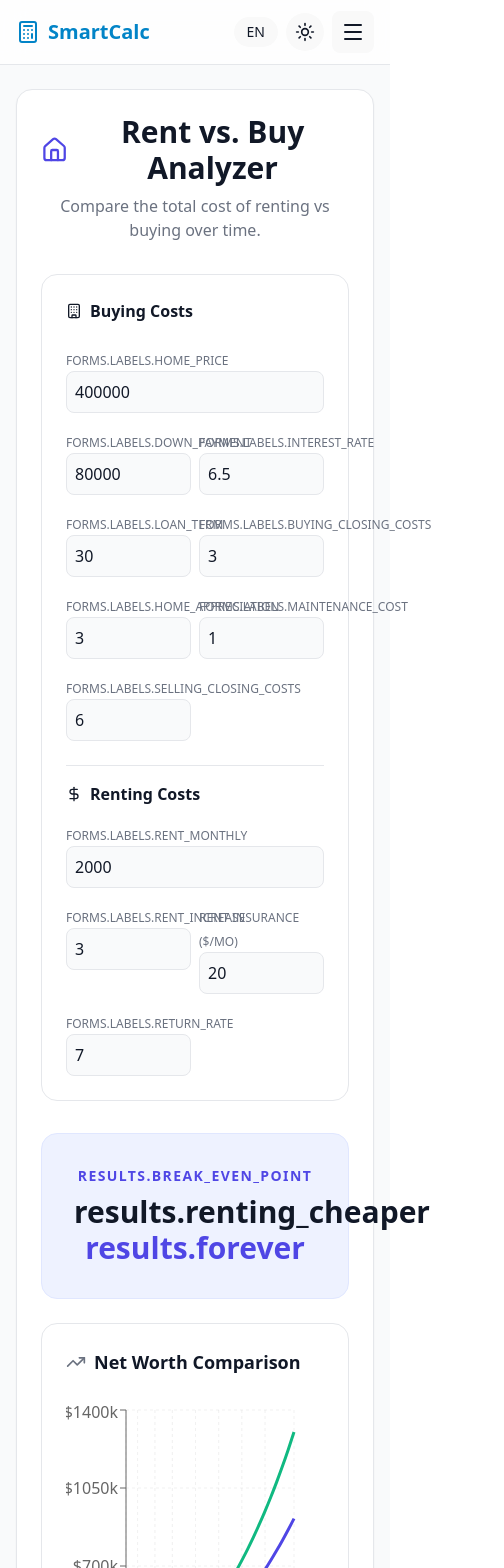
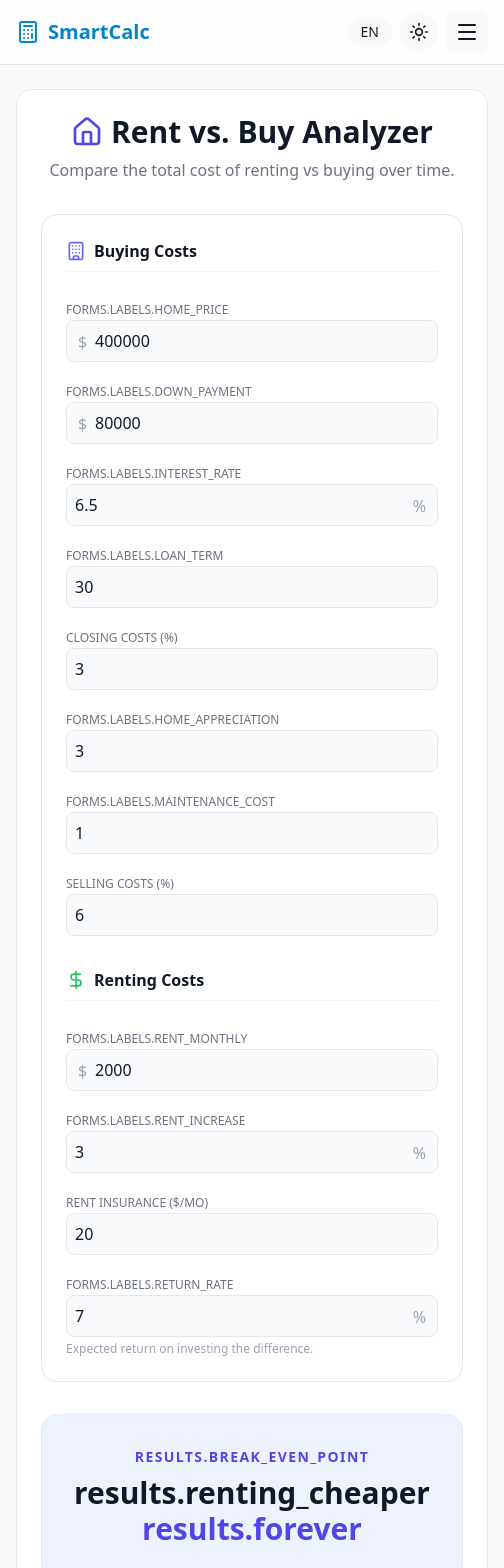
Before and after one commit to rshoaib/smart-calc, a React (Vite) app: page /finance/rent-vs-buy in a window 390 px wide. Shown: the top 1568 px of the page, 504 px wide, since content can reach past the window. Built offline with nearby package versions, Linux system fonts and the light colour scheme.

Commit message:
refactor: stack RentVsBuy layout to improve responsiveness

```diff
--- a/src/pages/finance/RentVsBuyCalculator.tsx
+++ b/src/pages/finance/RentVsBuyCalculator.tsx
@@ -192,79 +192,92 @@ export default function RentVsBuyCalculator() {
           </p>
         </div>
 
-        <div className="grid grid-cols-1 lg:grid-cols-3 gap-8">
-           {/* Inputs */}
-           <div className="lg:col-span-1 space-y-6 bg-white dark:bg-gray-800 p-6 rounded-2xl border border-gray-200 dark:border-gray-700 h-fit">
-              <h3 className="font-semibold text-gray-900 dark:text-white flex items-center gap-2">
-                  <Building className="w-4 h-4" /> Buying Costs
+        <div className="flex flex-col gap-8">
+           {/* Inputs Panel */}
+           <div className="bg-white dark:bg-gray-800 p-6 rounded-2xl border border-gray-200 dark:border-gray-700">
+              <div className="grid grid-cols-1 md:grid-cols-2 gap-8">
+                  {/* Buying Inputs */}
+                  <div className="space-y-6">
+                      <h3 className="font-semibold text-gray-900 dark:text-white flex items-center gap-2 border-b pb-2 border-gray-100 dark:border-gray-700">
+                          <Building className="w-5 h-5 text-indigo-500" /> Buying Costs
                       </h3>
 
-              <div className="space-y-4">
-                  <div>
+                      <div className="grid grid-cols-1 sm:grid-cols-2 gap-4">
+                          <div className="col-span-1 sm:col-span-2">
                               <label className="text-xs font-medium text-gray-500 uppercase">{t('forms.labels.home_price')}</label>
-                      <input type="number" value={homePrice} onChange={e => setHomePrice(Number(e.target.value))} className="w-full p-2 bg-gray-50 dark:bg-gray-900 border rounded-lg" />
+                              <div className="relative">
+                                <span className="absolute left-3 top-2.5 text-gray-400">$</span>
+                                <input type="number" value={homePrice} onChange={e => setHomePrice(Number(e.target.value))} className="w-full pl-7 p-2 bg-gray-50 dark:bg-gray-900 border rounded-lg focus:ring-2 focus:ring-indigo-500" />
                               </div>
-                  <div className="grid grid-cols-2 gap-2">
+                          </div>
                           <div>
                               <label className="text-xs font-medium text-gray-500 uppercase">{t('forms.labels.down_payment')}</label>
-                          <input type="number" value={downPayment} onChange={e => setDownPayment(Number(e.target.value))} className="w-full p-2 bg-gray-50 dark:bg-gray-900 border rounded-lg" />
+                              <div className="relative">
+                                <span className="absolute left-3 top-2.5 text-gray-400">$</span>
+                                <input type="number" value={downPayment} onChange={e => setDownPayment(Number(e.target.value))} className="w-full pl-7 p-2 bg-gray-50 dark:bg-gray-900 border rounded-lg focus:ring-2 focus:ring-indigo-500" />
+                              </div>
                           </div>
                           <div>
                               <label className="text-xs font-medium text-gray-500 uppercase">{t('forms.labels.interest_rate')}</label>
-                          <input type="number" value={interestRate} onChange={e => setInterestRate(Number(e.target.value))} className="w-full p-2 bg-gray-50 dark:bg-gray-900 border rounded-lg" />
+                              <div className="relative">
+                                <span className="absolute right-3 top-2.5 text-gray-400">%</span>
+                                <input type="number" value={interestRate} onChange={e => setInterestRate(Number(e.target.value))} className="w-full p-2 bg-gray-50 dark:bg-gray-900 border rounded-lg focus:ring-2 focus:ring-indigo-500" />
                               </div>
                           </div>
-                  <div className="grid grid-cols-2 gap-2">
                            <div>
                               <label className="text-xs font-medium text-gray-500 uppercase">{t('forms.labels.loan_term')}</label>
-                          <input type="number" value={loanTerm} onChange={e => setLoanTerm(Number(e.target.value))} className="w-full p-2 bg-gray-50 dark:bg-gray-900 border rounded-lg" />
+                              <input type="number" value={loanTerm} onChange={e => setLoanTerm(Number(e.target.value))} className="w-full p-2 bg-gray-50 dark:bg-gray-900 border rounded-lg focus:ring-2 focus:ring-indigo-500" />
                            </div>
                            <div>
-                          <label className="text-xs font-medium text-gray-500 uppercase">{t('forms.labels.buying_closing_costs')}</label>
-                          <input type="number" value={buyingClosingCosts} onChange={e => setBuyingClosingCosts(Number(e.target.value))} className="w-full p-2 bg-gray-50 dark:bg-gray-900 border rounded-lg" />
+                              <label className="text-xs font-medium text-gray-500 uppercase">Closing Costs (%)</label>
+                              <input type="number" value={buyingClosingCosts} onChange={e => setBuyingClosingCosts(Number(e.target.value))} className="w-full p-2 bg-gray-50 dark:bg-gray-900 border rounded-lg focus:ring-2 focus:ring-indigo-500" />
                            </div>
-                  </div>
-                  <div className="grid grid-cols-2 gap-2">
                            <div>
                               <label className="text-xs font-medium text-gray-500 uppercase">{t('forms.labels.home_appreciation')}</label>
-                          <input type="number" value={homeAppreciation} onChange={e => setHomeAppreciation(Number(e.target.value))} className="w-full p-2 bg-gray-50 dark:bg-gray-900 border rounded-lg" />
+                              <input type="number" value={homeAppreciation} onChange={e => setHomeAppreciation(Number(e.target.value))} className="w-full p-2 bg-gray-50 dark:bg-gray-900 border rounded-lg focus:ring-2 focus:ring-indigo-500" />
                            </div>
                            <div>
                               <label className="text-xs font-medium text-gray-500 uppercase">{t('forms.labels.maintenance_cost')}</label>
-                          <input type="number" value={maintenanceCost} onChange={e => setMaintenanceCost(Number(e.target.value))} className="w-full p-2 bg-gray-50 dark:bg-gray-900 border rounded-lg" />
+                              <input type="number" value={maintenanceCost} onChange={e => setMaintenanceCost(Number(e.target.value))} className="w-full p-2 bg-gray-50 dark:bg-gray-900 border rounded-lg focus:ring-2 focus:ring-indigo-500" />
                            </div>
-                  </div>
-                  <div className="grid grid-cols-2 gap-2">
                            <div>
-                          <label className="text-xs font-medium text-gray-500 uppercase">{t('forms.labels.selling_closing_costs')}</label>
-                          <input type="number" value={sellingClosingCosts} onChange={e => setSellingClosingCosts(Number(e.target.value))} className="w-full p-2 bg-gray-50 dark:bg-gray-900 border rounded-lg" />
+                              <label className="text-xs font-medium text-gray-500 uppercase">Selling Costs (%)</label>
+                              <input type="number" value={sellingClosingCosts} onChange={e => setSellingClosingCosts(Number(e.target.value))} className="w-full p-2 bg-gray-50 dark:bg-gray-900 border rounded-lg focus:ring-2 focus:ring-indigo-500" />
                            </div>
                       </div>
                   </div>
 
-              <div className="border-t border-gray-200 dark:border-gray-700 pt-4">
-                  <h3 className="font-semibold text-gray-900 dark:text-white flex items-center gap-2 mb-4">
-                      <DollarSign className="w-4 h-4" /> Renting Costs
+                  {/* Renting Inputs */}
+                  <div className="space-y-6">
+                      <h3 className="font-semibold text-gray-900 dark:text-white flex items-center gap-2 border-b pb-2 border-gray-100 dark:border-gray-700">
+                          <DollarSign className="w-5 h-5 text-green-500" /> Renting Costs
                       </h3>
-                   <div className="space-y-4">
-                      <div>
+                       <div className="grid grid-cols-1 sm:grid-cols-2 gap-4">
+                          <div className="col-span-1 sm:col-span-2">
                               <label className="text-xs font-medium text-gray-500 uppercase">{t('forms.labels.rent_monthly')}</label>
-                          <input type="number" value={rentMonthly} onChange={e => setRentMonthly(Number(e.target.value))} className="w-full p-2 bg-gray-50 dark:bg-gray-900 border rounded-lg" />
+                              <div className="relative">
+                                <span className="absolute left-3 top-2.5 text-gray-400">$</span>
+                                <input type="number" value={rentMonthly} onChange={e => setRentMonthly(Number(e.target.value))} className="w-full pl-7 p-2 bg-gray-50 dark:bg-gray-900 border rounded-lg focus:ring-2 focus:ring-indigo-500" />
                               </div>
-                      <div className="grid grid-cols-2 gap-2">
+                          </div>
                           <div>
                               <label className="text-xs font-medium text-gray-500 uppercase">{t('forms.labels.rent_increase')}</label>
-                              <input type="number" value={rentIncrease} onChange={e => setRentIncrease(Number(e.target.value))} className="w-full p-2 bg-gray-50 dark:bg-gray-900 border rounded-lg" />
+                               <div className="relative">
+                                <span className="absolute right-3 top-2.5 text-gray-400">%</span>
+                                <input type="number" value={rentIncrease} onChange={e => setRentIncrease(Number(e.target.value))} className="w-full p-2 bg-gray-50 dark:bg-gray-900 border rounded-lg focus:ring-2 focus:ring-indigo-500" />
+                              </div>
                           </div>
                           <div>
                               <label className="text-xs font-medium text-gray-500 uppercase">Rent Insurance ($/mo)</label>
-                              <input type="number" value={rentInsurance} onChange={e => setRentInsurance(Number(e.target.value))} className="w-full p-2 bg-gray-50 dark:bg-gray-900 border rounded-lg" />
+                              <input type="number" value={rentInsurance} onChange={e => setRentInsurance(Number(e.target.value))} className="w-full p-2 bg-gray-50 dark:bg-gray-900 border rounded-lg focus:ring-2 focus:ring-indigo-500" />
                           </div>
+                          <div className="col-span-1 sm:col-span-2">
+                              <label className="text-xs font-medium text-gray-500 uppercase">{t('forms.labels.return_rate')}</label>
+                               <div className="relative">
+                                <span className="absolute right-3 top-2.5 text-gray-400">%</span>
+                                <input type="number" value={investmentReturn} onChange={e => setInvestmentReturn(Number(e.target.value))} className="w-full p-2 bg-gray-50 dark:bg-gray-900 border rounded-lg focus:ring-2 focus:ring-indigo-500" />
                               </div>
-                      <div className="grid grid-cols-2 gap-2">
-                          <div>
-                              <label className="text-xs font-medium text-gray-500 uppercase">{t('forms.labels.return_rate')}</label>
-                              <input type="number" value={investmentReturn} onChange={e => setInvestmentReturn(Number(e.target.value))} className="w-full p-2 bg-gray-50 dark:bg-gray-900 border rounded-lg" />
+                              <p className="text-xs text-gray-400 mt-1">Expected return on investing the difference.</p>
                           </div>
                        </div>
                   </div>
@@ -272,7 +285,7 @@ export default function RentVsBuyCalculator() {
            </div>
 
            {/* Results and Chart */}
-           <div className="lg:col-span-2 space-y-6">
+           <div className="space-y-6">
                 <div className="bg-indigo-50 dark:bg-indigo-900/20 p-8 rounded-2xl border border-indigo-100 dark:border-indigo-800 text-center">
                     <h3 className="text-indigo-600 dark:text-indigo-400 uppercase tracking-widest text-sm font-semibold mb-2">{t('results.break_even_point')}</h3>
                     {breakevenYear ? (
```
Lines whose indentation alone changed are shown as unchanged.
